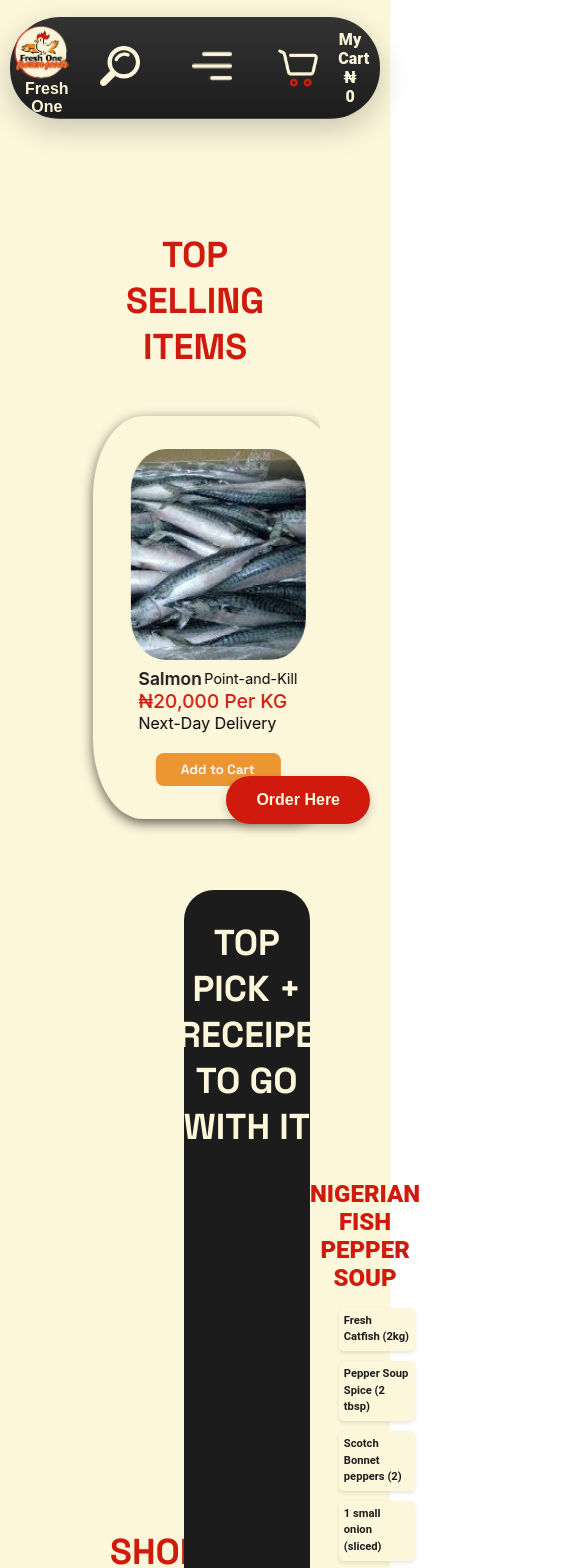
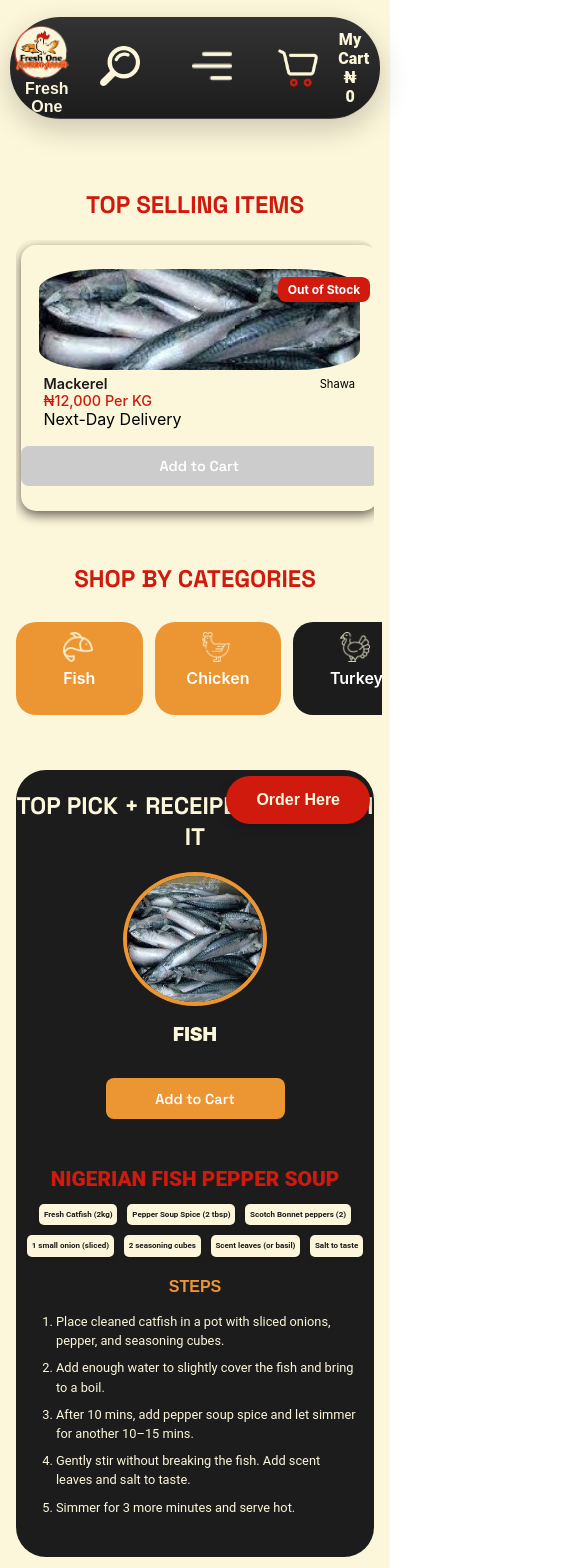
Before and after one commit to eshiAkalumhe14/fresh_one, a React (Create React App) app in the folder fresh_o/: page / in a window 390 px wide. Shown: the top 1568 px of the page, 585 px wide, since content can reach past the window. Built offline with nearby package versions, Linux system fonts and the light colour scheme.

Commit message:
Enhance Body component layout and add responsive design for better user experience

```diff
--- a/fresh_o/src/Body.js
+++ b/fresh_o/src/Body.js
@@ -273,32 +273,42 @@ function Body() {
 
                     <div className='section3-content'>
                         <div className="section3-card">
+                            <div className='card-title'>
                             <img src={fresh} alt="Fresh" className="section3-icon" />
                             <h3>Taste of Home, Frozen Fresh</h3>
+                            </div>
                             <p>From Point-and-Kill catfish to shawa and smoked turkey, we bring Nigerian flavours straight to your freezer. Frozen at peak freshness to lock in taste and nutrients — enjoy that true homely taste every time.</p>
                         </div>
 
                         <div className="section3-card">
+                            <div className='card-title'>
                             <img src={delivery} alt="Delivery" className="section3-icon" />
                             <h3>Same-Day or Next-Day Delivery</h3>
+                            </div>
                             <p>We deliver across Nigeria — fast and fresh. Choose Same-Day delivery in select cities or reliable Next-Day shipping nationwide. No more market runs; just doorstep convenience.</p>
                         </div>
 
                         <div className="section3-card">
+                            <div className='card-title'>
                             <img src={butcher} alt="Butcher" className="section3-icon" />
                             <h3>Clean, Cut & Ready-to-Cook</h3>
+                            </div>
                             <p>All products are professionally cleaned, cut, and sealed — ready for your pot. Save time and skip the stress. Just thaw, season, and cook your favorite stew, soup, or suya.</p>
                         </div>
 
                         <div className="section3-card">
+                            <div className='card-title'>
                             <img src={map} alt="Map" className="section3-icon" />
                             <h3>Proudly Nigerian & Community-Driven</h3>
+                            </div>
                             <p>We serve Nigerian families, students, caterers, and food vendors with pride. Our platform is made by Nigerians, for Nigerians — focused on quality, culture, and trust.</p>
                         </div>
 
                         <div className="section3-card">
+                            <div className='card-title'>
                             <img src={quality} alt="Quality" className="section3-icon" />
                             <h3>Fair Prices & Bulk Deals</h3>
+                            </div>
                             <p>Get transparent pricing and combo packs that save you more. From small orders to party-sized bulk deliveries — we’ve got your table covered.</p>
                         </div>
                     </div>
--- a/fresh_o/src/body.css
+++ b/fresh_o/src/body.css
@@ -498,3 +498,305 @@ height: 20vh;
     /* object-fit: contain; */
     opacity: 0.9;
 }
+
+
+/* RESPONSIVE DESIGN - Media Queries */
+
+/* Tablet styles (768px - 1024px) */
+@media screen and (max-width: 1024px) {
+    .top-selling-section {
+        margin: 0 2rem;
+        padding: 3vh;
+    }
+
+    .section-title {
+        font-size: 1.3rem;
+        margin: 0 1rem;
+    }
+
+    .section2 {
+        flex-direction: column;
+        gap: 3rem;
+        margin: 0 2rem;
+    }
+
+    .categories {
+        width: 100%;
+    }
+
+    .pick-of-the-month-section {
+        width: 100%;
+    }
+
+    .masonry-grid {
+        column-count: 2;
+    }
+
+    .section3 {
+        padding: 0 2rem;
+    }
+
+    .section3-container {
+        flex-direction: column;
+        gap: 2rem;
+    }
+
+    .section3-img img {
+        height: 50vh;
+        width: 100%;
+        object-fit: cover;
+    }
+
+    .top-pick-image {
+        width: 20vw;
+        height: 20vh;
+    }
+
+    .section-img p {
+        font-size: 2rem;
+    }
+}
+
+/* Mobile styles (max-width: 768px) */
+@media screen and (max-width: 768px) {
+    .top-selling-section {
+        margin: 0 1rem;
+        padding: 2vh;
+    }
+
+    .section-title {
+        font-size: 1.1rem;
+        margin: 0 0.7rem;
+        flex-direction: column;
+        text-align: center;
+        gap: 1rem;
+    }
+
+    .section-carousel {
+        width: 100%;
+        border-radius: 15px;
+    }
+
+    .glide__slides {
+        height: 40vh;
+    }
+
+    .carousel-item {
+        margin: 0.5rem;
+        border-radius: 15px;
+    }
+
+    .image-wrapper {
+        height: 15vh;
+    }
+
+    .carousel-image {
+        width: 90%;
+    }
+
+    .product-details {
+        width: 90%;
+        padding: 0.3rem;
+    }
+
+    .product-name {
+        font-size: 1rem;
+    }
+
+    .product-local-name {
+        font-size: 0.8rem;
+    }
+
+    .product-price {
+        font-size: 1rem;
+    }
+
+    .add-to-cart-btn {
+        width: 100%;
+        padding: 0.7rem;
+        font-size: 0.9rem;
+    }
+
+    .section2 {
+        margin: 0 1rem;
+        gap: 2rem;
+    }
+
+    .masonry-grid {
+        display: flex;
+        overflow-x: auto;
+        scroll-snap-type: x mandatory;
+        gap: 12px;
+        padding: 8px;
+    }
+
+    .category-card.small,
+    .category-card.medium,
+    .category-card.large {
+        height: 11vh;
+        width : 15vh;
+        flex: 0 0 auto;
+    }
+    .category-icon{
+        width: 30px;
+        height: 30px;
+        top: 10px;
+        right: 50px;
+    }
+    .category-name{
+        font-size: 1rem;
+        margin-top: 30px;
+    }
+
+    .section-content {
+        flex-direction: column;
+        gap: 2rem;
+    }
+
+    .section-recipe {
+        margin-right: 0;
+        padding: 1rem;
+    }
+
+    .section-recipe p {
+        font-size: 1.3rem;
+    }
+
+    .section-recipe ul {
+        font-size: 0.6rem;
+        /* flex-direction: column; */
+        align-items: flex-start;
+        padding-left: 0rem;
+    }
+
+    .section-recipe ol {
+        font-size: 0.9rem;
+        margin: 1rem;
+    }
+
+    .top-pick-image {
+        width: 35vw;
+        height: 15vh;
+    }
+
+
+    .section-img p {
+        font-size: 1.5rem;
+    }
+
+    .section-img .add-to-cart-btn {
+        width: 50%;
+    }
+
+    .section3 {
+        padding: 0 1rem;
+    }
+
+    .section3-description {
+        font-size: 1.1rem;
+        text-align: center;
+    }
+
+    .section3-card {
+        margin: 1rem;
+    }
+
+    .section3-card h3 {
+        font-size: 1.1rem;
+        margin: 0.5rem 1rem;
+    }
+
+    .section3-card p {
+        font-size: 0.85rem;
+        margin: 0.5rem 1rem;
+    }
+
+    .section3-icon {
+        width: 40px;
+        height: 40px;
+        margin: 0.3rem 1rem;
+    }
+
+    .card-title{
+        display: flex;
+        align-items: center;
+        justify-content: center;
+    }
+    .section3-img img {
+        height: 30vh;
+    }
+}
+
+/* Small mobile styles (max-width: 480px) */
+@media screen and (max-width: 480px) {
+    .top-selling-section {
+        margin: 0 0.5rem;
+        padding: 1vh;
+    }
+
+    .section-title {
+        font-size: 1rem;
+    }
+
+    .glide__slides {
+        height: 35vh;
+    }
+
+    .carousel-item {
+        margin: 0.3rem;
+    }
+
+    .image-wrapper {
+        height: 12vh;
+    }
+
+    .product-name {
+        font-size: 0.9rem;
+    }
+
+    .product-local-name {
+        font-size: 0.7rem;
+    }
+
+    .product-price {
+        font-size: 0.9rem;
+    }
+
+    .section-recipe p {
+        font-size: 1.3rem;
+    }
+
+    .section-recipe ul {
+        font-size: 0.5rem;
+    }
+
+    .section-recipe ol {
+        font-size: 0.8rem;
+    }
+
+    .top-pick-image {
+        width: 35vw;
+        height: 15vh;
+    }
+
+    .section-img p {
+        font-size: 1.2rem;
+    }
+
+    .section3-description {
+        font-size: 1rem;
+    }
+
+    .section3-card h3 {
+        font-size: 1rem;
+    }
+
+    .section3-card p {
+        font-size: 0.8rem;
+    }
+
+    .section3-img img {
+        height: 25vh;
+    }
+
+}
```
